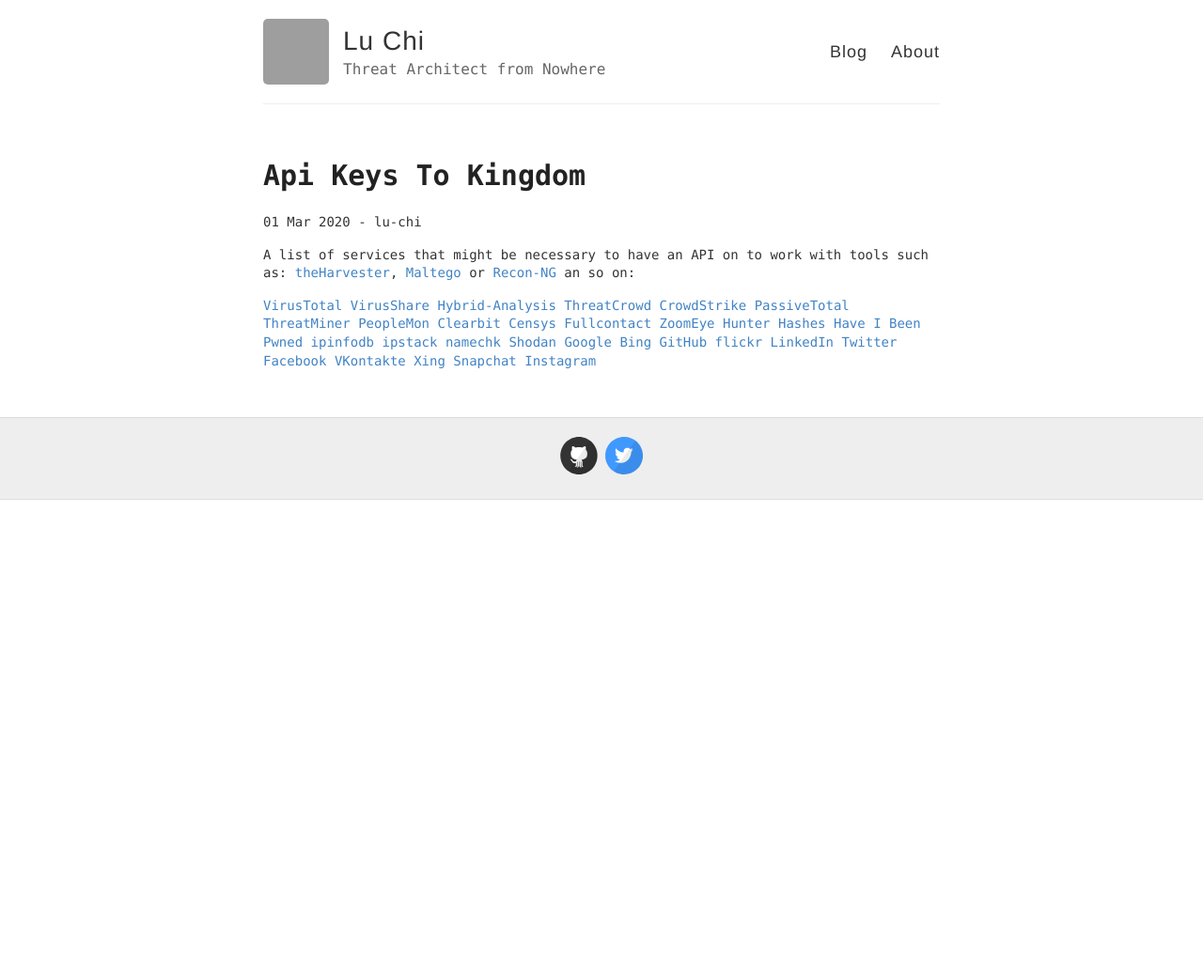
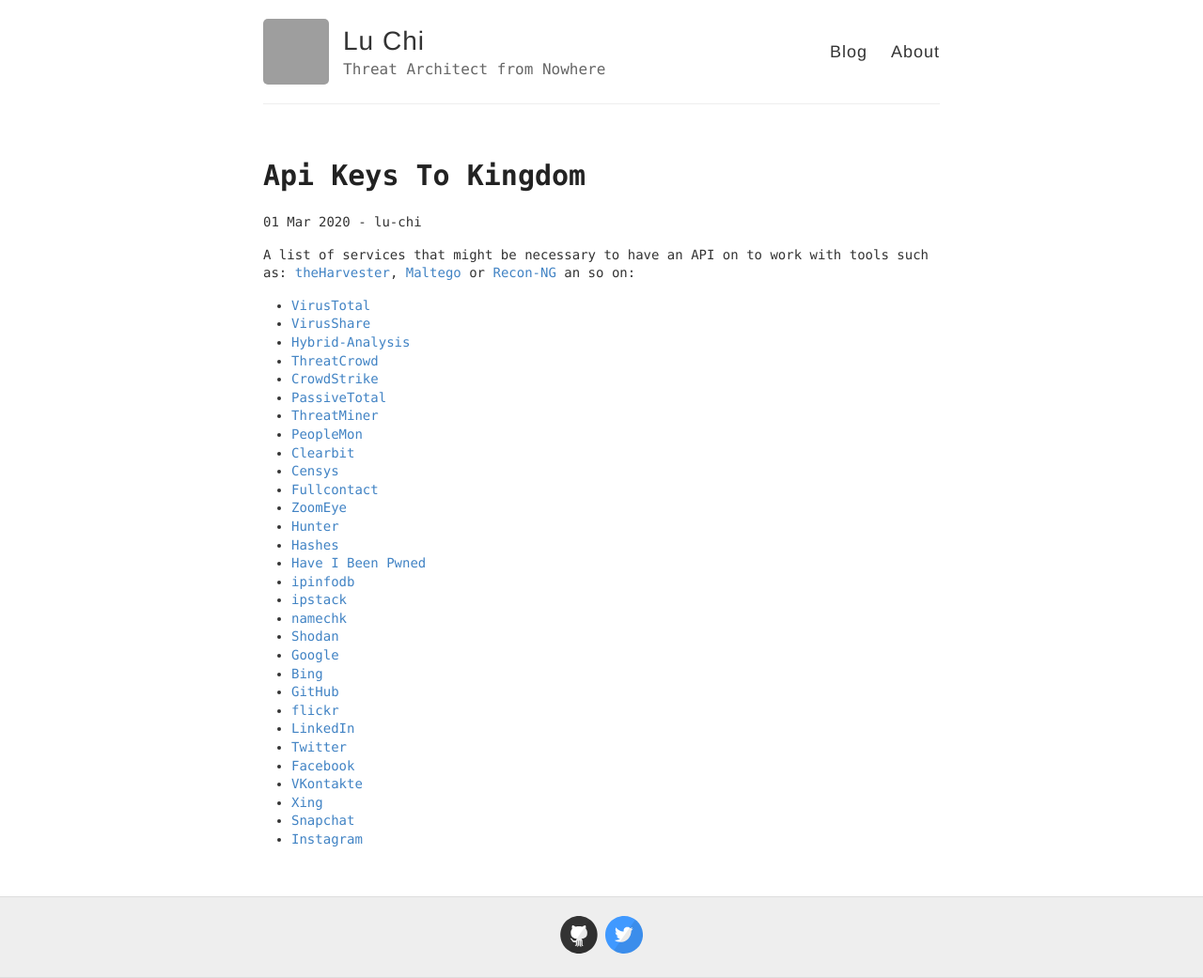
Before and after one commit to lu-chi/lu-chi.github.io, a Jekyll site: the page built from _posts/2020-3-1-API-keys-to-kingdom.md, in a window 1280 px wide. Shown: the whole page at 94% size. Built offline with Jekyll 4.4.1, drawn with Linux system fonts in a browser that asks for light colours; before the commit the page ends 900 px from its top, so only the background shows below that; grey boxes are pictures that could not be loaded.

```diff
--- a/_posts/2020-3-1-API-keys-to-kingdom.md
+++ b/_posts/2020-3-1-API-keys-to-kingdom.md
@@ -5,33 +5,33 @@ author: lu-chi
 A list of services that might be necessary to have an API on to work with tools such as:
 [theHarvester](https://github.com/laramies/theHarvester), [Maltego](https://www.maltego.com/downloads/) or [Recon-NG](https://github.com/lanmaster53/recon-ng) an so on:
 
-[VirusTotal](https://developers.virustotal.com/reference)
-[VirusShare](https://virusshare.com)
-[Hybrid-Analysis](https://www.hybrid-analysis.com/docs/api/v2)
-[ThreatCrowd](https://github.com/AlienVault-OTX/ApiV2)
-[CrowdStrike](https://www.crowdstrike.com)
-[PassiveTotal](https://community.riskiq.com)
-[ThreatMiner](https://www.threatminer.org)
-[PeopleMon](https://peoplemon.com)
-[Clearbit](https://clearbit.com)
-[Censys](https://censys.io)
-[Fullcontact](https://www.fullcontact.com/pricing-plans)
-[ZoomEye](https://www.zoomeye.org/api)
-[Hunter](https://hunter.io)
-[Hashes](https://www.hashes.org/api.php)
-[Have I Been Pwned](https://haveibeenpwned.com/API/v3)
-[ipinfodb](https://www.ipinfodb.com/api)
-[ipstack](https://ipstack.com/product)
-[namechk](https://namechk.com/access)
-[Shodan](https://developer.shodan.io/api)
-[Google](https://developers.google.com/apis-explorer)
-[Bing](https://azure.microsoft.com/en-us/services/cognitive-services/bing-web-search-api)
-[GitHub](https://developer.github.com/v3)
-[flickr](https://www.flickr.com/services/ap)
-[LinkedIn](https://www.linkedin.com/developers)
-[Twitter](https://help.twitter.com/en/rules-and-policies/twitter-ap)
-[Facebook](https://developers.facebook.com)
-[VKontakte](https://vk.com/dev/openap)
-[Xing](https://www.programmableweb.com/api/xing)
-[Snapchat](https://developers.snapchat.com/api/docs)
-[Instagram](https://www.instagram.com/developer)
+- [VirusTotal](https://developers.virustotal.com/reference)
+- [VirusShare](https://virusshare.com)
+- [Hybrid-Analysis](https://www.hybrid-analysis.com/docs/api/v2)
+- [ThreatCrowd](https://github.com/AlienVault-OTX/ApiV2)
+- [CrowdStrike](https://www.crowdstrike.com)
+- [PassiveTotal](https://community.riskiq.com)
+- [ThreatMiner](https://www.threatminer.org)
+- [PeopleMon](https://peoplemon.com)
+- [Clearbit](https://clearbit.com)
+- [Censys](https://censys.io)
+- [Fullcontact](https://www.fullcontact.com/pricing-plans)
+- [ZoomEye](https://www.zoomeye.org/api)
+- [Hunter](https://hunter.io)
+- [Hashes](https://www.hashes.org/api.php)
+- [Have I Been Pwned](https://haveibeenpwned.com/API/v3)
+- [ipinfodb](https://www.ipinfodb.com/api)
+- [ipstack](https://ipstack.com/product)
+- [namechk](https://namechk.com/access)
+- [Shodan](https://developer.shodan.io/api)
+- [Google](https://developers.google.com/apis-explorer)
+- [Bing](https://azure.microsoft.com/en-us/services/cognitive-services/bing-web-search-api)
+- [GitHub](https://developer.github.com/v3)
+- [flickr](https://www.flickr.com/services/ap)
+- [LinkedIn](https://www.linkedin.com/developers)
+- [Twitter](https://help.twitter.com/en/rules-and-policies/twitter-ap)
+- [Facebook](https://developers.facebook.com)
+- [VKontakte](https://vk.com/dev/openap)
+- [Xing](https://www.programmableweb.com/api/xing)
+- [Snapchat](https://developers.snapchat.com/api/docs)
+- [Instagram](https://www.instagram.com/developer)
```
